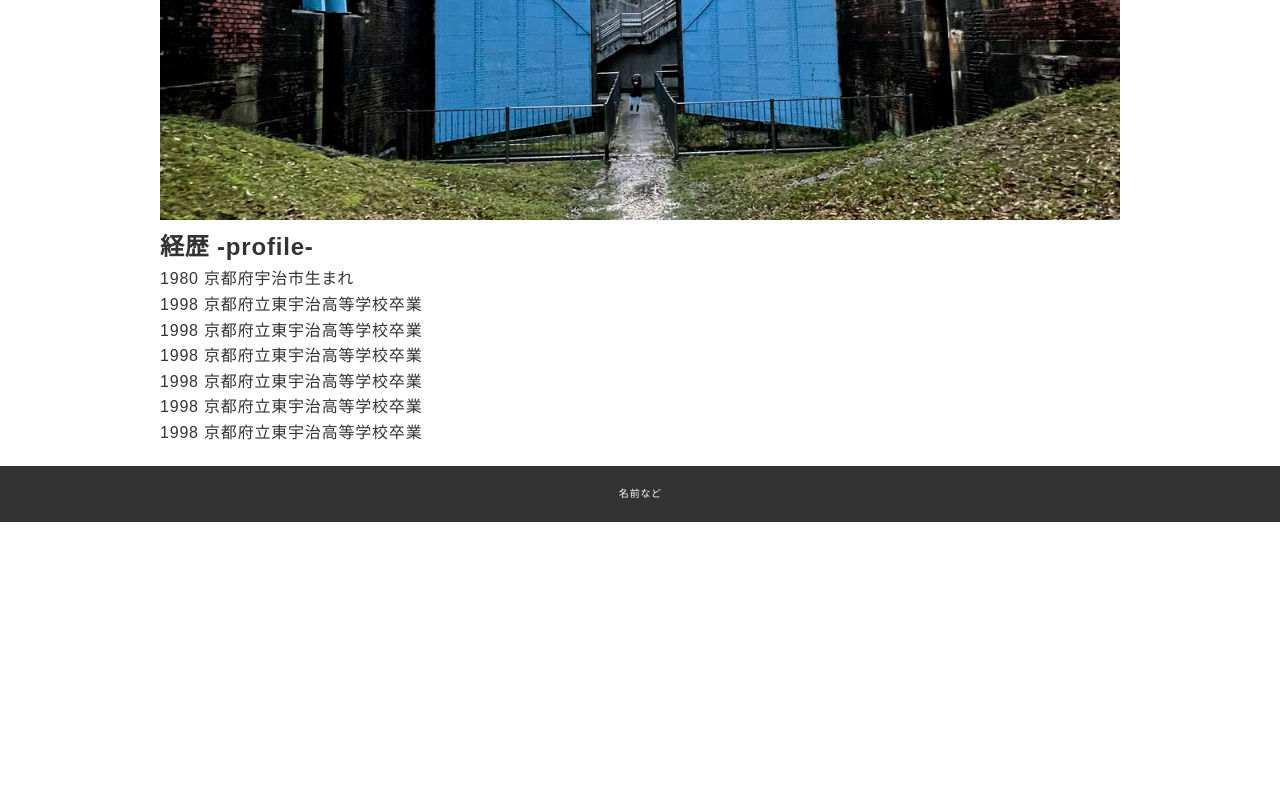
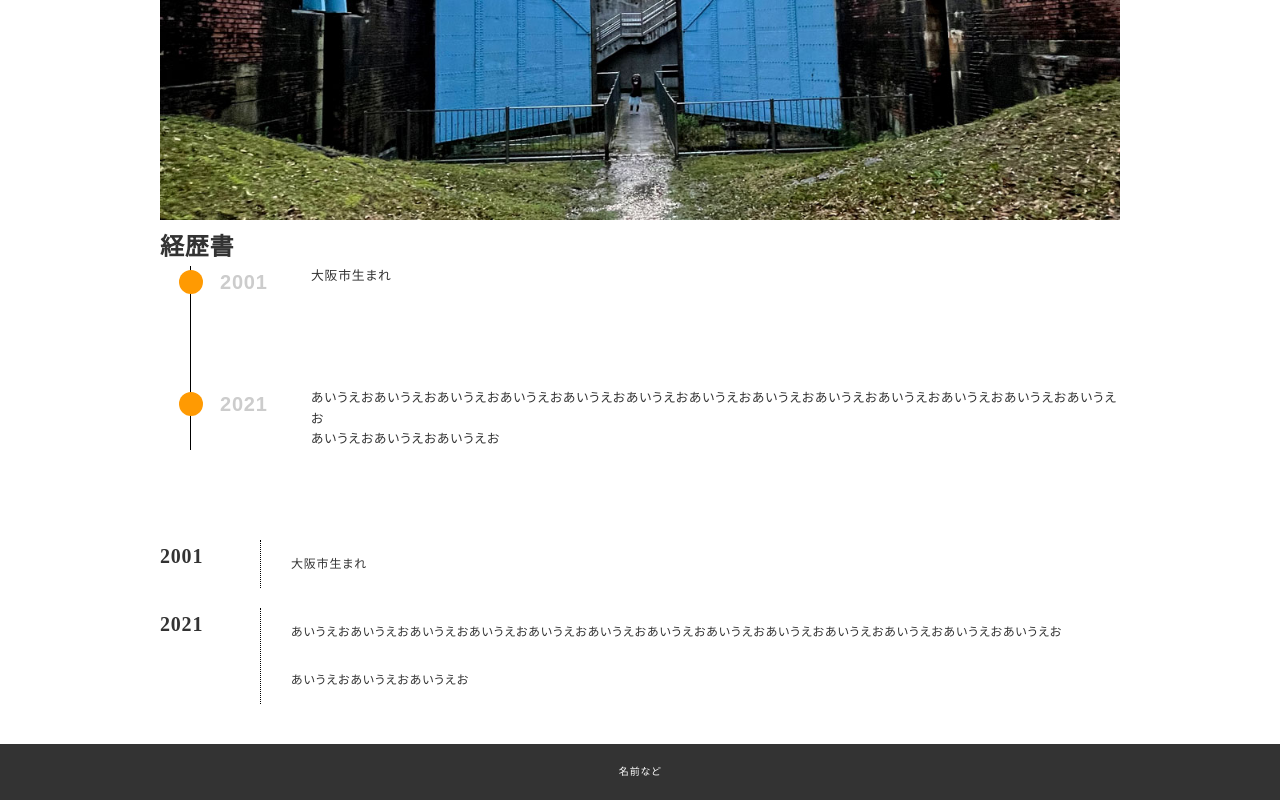
Before and after one commit to KUAD-XtechDesign/portfolio-k-matsumoto-kua, a plain HTML site: page cv.html in a window 1280 px wide. Shown: the part 966-1766 px from the top of the page. Before the commit the page ends 1488 px from the top, so only its background shows below. Drawn offline with Linux system fonts and the light colour scheme.

Commit message:
CV更新

```diff
--- a/css/style.css
+++ b/css/style.css
@@ -292,3 +292,88 @@ relation
 .relation .case .txt{
 
 }
+
+
+/* .case{
+  margin-top: 50px;
+  margin-bottom: 50px;
+} */
+
+/* .backgray{
+  background-color: #ccc;
+  padding: 30px;
+} */
+
+/*======================================================
+case1
+======================================================*/
+
+#case1{
+  border-left: 1px solid #000;
+  margin-left: 30px;
+}
+
+#case1 li{
+  display: flex;
+  align-items: flex-start;
+  margin-bottom: 90px;
+}
+
+#case1 li .year{
+  width: 120px;
+  display: flex;
+  align-items: center;
+  font-size: 20px;
+  color: #ccc;
+  font-weight: bold;
+}
+
+#case1 li .year::before{
+  content: '';
+  display: block;
+  position: relative;
+  width: 24px;
+  height: 24px;
+  border-radius: 100px;
+  background-color: #ff9a02;
+  left: -12px;
+  margin-right: 5px;
+}
+
+#case1 li .date{
+  width: 60px;
+}
+
+#case1 li .content{
+  flex: 1;
+  font-size: 80%;
+}
+
+
+/*======================================================
+case2
+======================================================*/
+
+#case2 li{
+  display: flex;
+  /* background-color: rgb(0, 0, 255); */
+  padding-bottom: 20px;
+
+  font-family: serif;
+}
+
+#case2 li .year{
+  /* background-color: rgb(255, 0, 0); */
+  width: 100px;
+  font-size: 20px;
+  font-weight: bold;
+}
+
+#case2 li .content{
+  /* background-color: rgb(0, 255, 0); */
+  flex: 1;
+  border-left: 1px dotted #000;
+  padding-left: 30px;
+  font-size: 12px;
+  line-height: 4;
+}
--- a/cv.html
+++ b/cv.html
@@ -12,7 +12,7 @@
   <header>
     <div class="inner">
       <p id="header_logo">
-        <a href="./index.html"><img src="./images/logo.svg" alt=""></a>
+        <a href="./index.html"><img src="./images/new_logo.svg" alt=""></a>
       </p>
       <ul id="global_menu">
         <li class="current"><a href="./cv.html">cv</a></li>
@@ -30,16 +30,72 @@
 
       <img src="./images/gate.jpg">
 
-      <h2>経歴 -profile-</h2>
-      <ul>
-        <li>1980 京都府宇治市生まれ</li>
-        <li>1998 京都府立東宇治高等学校卒業</li>
-        <li>1998 京都府立東宇治高等学校卒業</li>
-        <li>1998 京都府立東宇治高等学校卒業</li>
-        <li>1998 京都府立東宇治高等学校卒業</li>
-        <li>1998 京都府立東宇治高等学校卒業</li>
-        <li>1998 京都府立東宇治高等学校卒業</li>
-      </ul>
+      <h2>経歴書</h2>
+
+
+
+
+
+
+
+
+
+
+
+
+
+
+        <ul id="case1" class="case">
+
+          <li>
+            <div class="year">2001</div>
+            <div class="content">大阪市生まれ</div>
+          </li>
+
+          <li>
+            <div class="year">2021</div>
+            <div class="content">
+              あいうえおあいうえおあいうえおあいうえおあいうえおあいうえおあいうえおあいうえおあいうえおあいうえおあいうえおあいうえおあいうえお<br>
+              あいうえおあいうえおあいうえお<br>
+            </div>
+          </li>
+
+        </ul>
+
+
+
+        <ul id="case2" class="case">
+
+          <li>
+            <div class="year">2001</div>
+            <div class="content">大阪市生まれ</div>
+          </li>
+
+          <li>
+            <div class="year">2021</div>
+            <div class="content">
+              あいうえおあいうえおあいうえおあいうえおあいうえおあいうえおあいうえおあいうえおあいうえおあいうえおあいうえおあいうえおあいうえお<br>
+              あいうえおあいうえおあいうえお<br>
+            </div>
+          </li>
+
+        </ul>
+
+
+
+
+
+
+
+
+
+
+
+
+
+
+
+
     </div>
   </section>
 
```
Also changed, not shown: images/new_logo.png (added), images/new_logo.svg (added).
